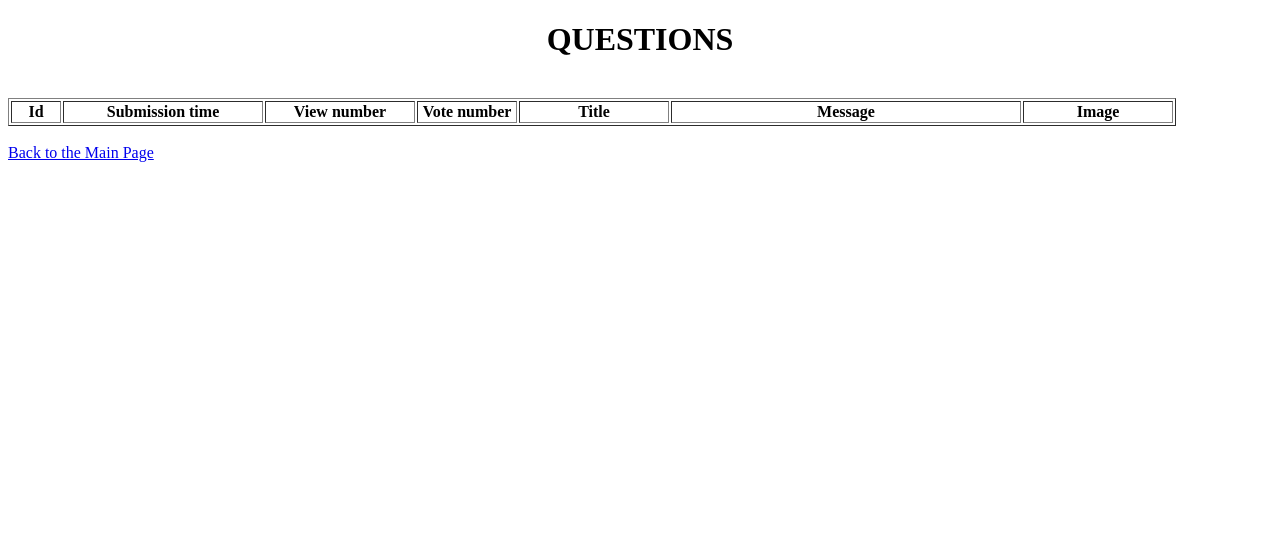
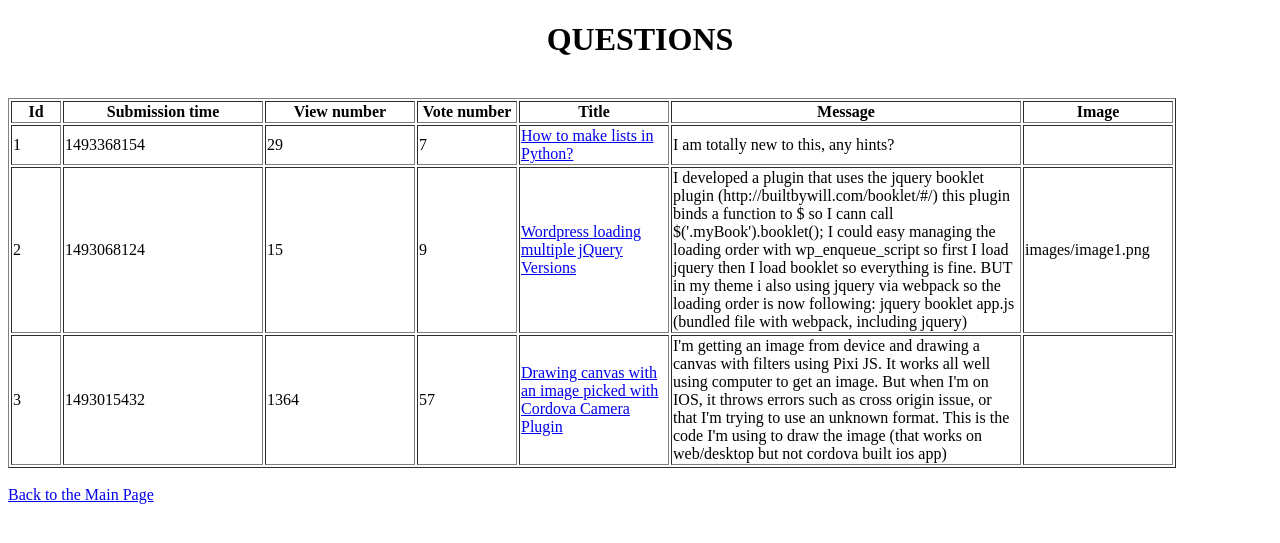
Before and after one commit to CodecoolGlobal/ask-mate-3-python-Sagi-Viktor, a Flask app: page /list in a window 1280 px wide. Shown: the top 543 px of the page. Run offline with Flask 2, Linux system fonts and the light colour scheme; lists and menus that the app fills with data are empty; some libraries are stand-ins or nearby versions.

Commit message:
Question data listed

```diff
--- a/connection.py
+++ b/connection.py
@@ -13,8 +13,9 @@ def export_data(data, fieldnames, file):
 
 def import_data(file):
     data = []
-    with open(file, 'r', newline='') as file:
-        reader = csv.DictReader(file)
+    with open(file) as csvfile:
+        reader = csv.DictReader(csvfile)
         for row in reader:
-            data.append(row)
+            new = dict(row)
+            data.append(new)
     return data
--- a/data/answer.csv
+++ b/data/answer.csv
@@ -0,0 +1,3 @@
+id,submission_time,vote_number,question_id,message,image
+1,1493398154,4,1,"You need to use brackets: my_list = []",
+2,1493088154,35,1,"Look it up in the Python docs",
--- a/data/questions.csv
+++ b/data/questions.csv
@@ -0,0 +1,14 @@
+id,submission_time,view_number,vote_number,title,message,image
+1,1493368154,29,7,"How to make lists in Python?","I am totally new to this, any hints?",
+2,1493068124,15,9,"Wordpress loading multiple jQuery Versions","I developed a plugin that uses the jquery booklet plugin (http://builtbywill.com/booklet/#/) this plugin binds a function to $ so I cann call $('.myBook').booklet();
+
+I could easy managing the loading order with wp_enqueue_script so first I load jquery then I load booklet so everything is fine.
+
+BUT in my theme i also using jquery via webpack so the loading order is now following:
+
+jquery
+booklet
+app.js (bundled file with webpack, including jquery)","images/image1.png"
+3,1493015432,1364,57,"Drawing canvas with an image picked with Cordova Camera Plugin","I'm getting an image from device and drawing a canvas with filters using Pixi JS. It works all well using computer to get an image. But when I'm on IOS, it throws errors such as cross origin issue, or that I'm trying to use an unknown format.
+
+This is the code I'm using to draw the image (that works on web/desktop but not cordova built ios app)",
--- a/data_manager.py
+++ b/data_manager.py
@@ -1,6 +1,7 @@
 import connection as csv
 import os
 
+dirname = os.path.dirname(__file__)
 ANSWER_HEADER = ['id', 'submission_time', 'vote_number', 'question_id', 'message', 'image']
 QUESTION_HEADER = ['id', 'submission_time', 'view_number', 'vote_number', 'title', 'message', 'image']
 DATA_FILE_PATH = os.getenv('DATA_FILE_PATH') if 'DATA_FILE_PATH' in os.environ else 'question.csv'
@@ -14,7 +15,7 @@ def export_questions(data, file='data/questions.csv'):
     csv.export_data(data, QUESTION_HEADER, file)
 
 
-def import_questions(file='data/questions.csv'):
+def import_questions(file=f'{dirname}/data/questions.csv'):
     return csv.import_data(file)
 
 
--- a/server.py
+++ b/server.py
@@ -11,9 +11,9 @@ def main_page():
 
 @app.route("/list")
 def get_list():
-    question_headers = [word.capitalize() for word in data_manager.QUESTION_HEADER]
-
-    return render_template('list.html', question_headers=question_headers)
+    question_headers = [word.replace('_', ' ').capitalize() for word in data_manager.QUESTION_HEADER]
+    question_data = data_manager.import_questions()
+    return render_template('list.html', question_headers=question_headers, question_data=question_data)
 
 
 # @app.route("/question/<question_id>")
--- a/templates/list.html
+++ b/templates/list.html
@@ -18,12 +18,22 @@
     <thead>
         <tr>
             {% for header in question_headers %}
-            <th style="text-align:middle">{{ header.replace('_', ' ').capitalize() }}</th>
+                <th style="text-align:middle">{{ header }}</th>
             {% endfor %}
         </tr>
     </thead>
     <tbody>
-
+        {% for item in question_data %}
+        <tr>
+            {% for data in item %}
+                {% if data == 'title' %}
+                    <td><a href={{ "/question/" + item['id'] }}>{{ item[data] }}</a></td>
+                {% else %}
+                    <td>{{ item[data] }}</td>
+                {% endif %}
+            {% endfor %}
+        </tr>
+        {% endfor %}
     </tbody>
 </table>
 <br>
```
